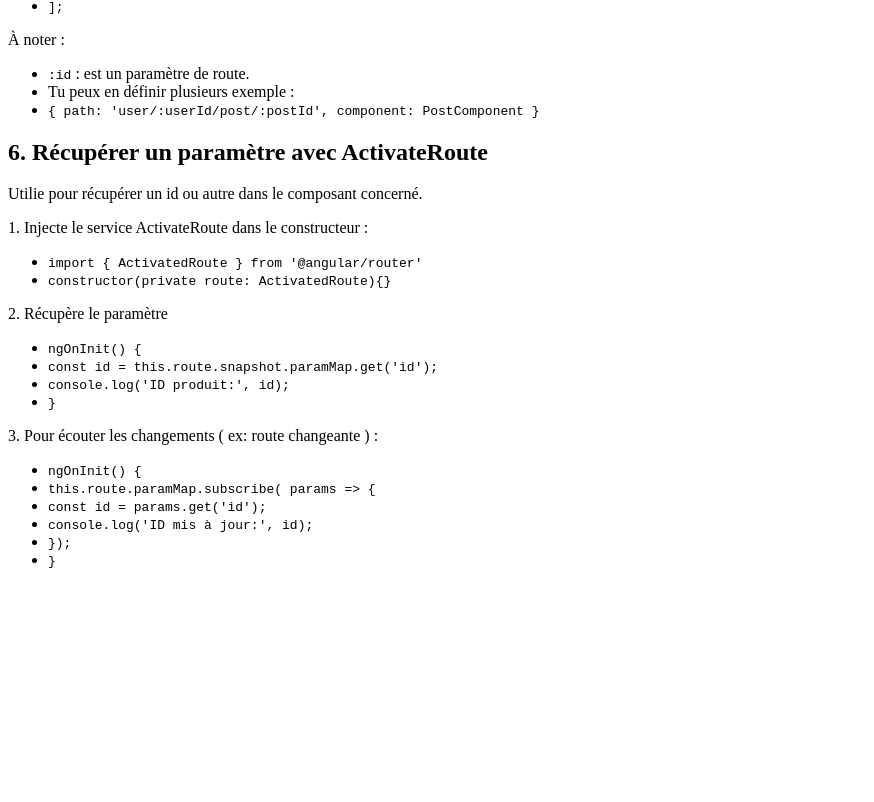
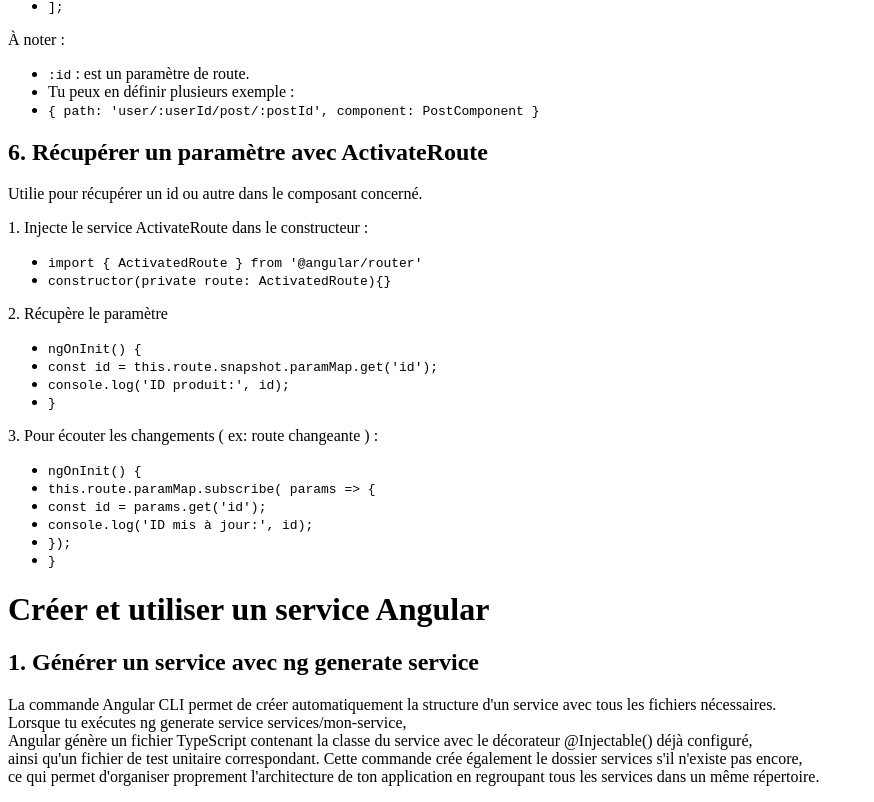
Before and after one commit to Loicwr/TestAngular, an Angular app: page / in a window 1280 px wide. Shown: the part 8146-8948 px from the top of the page, without its empty margins (0-874 px from the left). Before the commit the page ends 8731 px from the top, so only its background shows below. Built offline with nearby package versions, Linux system fonts and the light colour scheme.

Commit message:
feat(creer-utiliser-service): update component template with detailed service creation instructions

```diff
--- a/src/app/app.component.html
+++ b/src/app/app.component.html
@@ -6,3 +6,4 @@
 <app-formulaires-avec-forms-module></app-formulaires-avec-forms-module>
 <app-module-angular></app-module-angular>
 <app-routing-navigation></app-routing-navigation>
+<app-creer-utiliser-service></app-creer-utiliser-service>
--- a/src/app/app.component.ts
+++ b/src/app/app.component.ts
@@ -7,11 +7,12 @@ import { PipesComponent } from "./pipes/pipes.component";
 import { FormulairesAvecFormsModuleComponent } from "./formulaires-avec-forms-module/formulaires-avec-forms-module.component";
 import { ModuleAngularComponent } from "./module-angular/module-angular.component";
 import { RoutingNavigationComponent } from "./routing-navigation/routing-navigation.component";
+import { CreerUtiliserServiceComponent } from "./creer-utiliser-service/creer-utiliser-service.component";
 
 
 @Component({
   selector: 'app-root',
-  imports: [RouterOutlet, DemoBindingComponent, DirectivesStructurellesComponent, DirectivesDAttributComponent, PipesComponent, FormulairesAvecFormsModuleComponent, ModuleAngularComponent, RoutingNavigationComponent],
+  imports: [RouterOutlet, DemoBindingComponent, DirectivesStructurellesComponent, DirectivesDAttributComponent, PipesComponent, FormulairesAvecFormsModuleComponent, ModuleAngularComponent, RoutingNavigationComponent, CreerUtiliserServiceComponent],
   templateUrl: './app.component.html',
   styleUrl: './app.component.scss'
 })
--- a/src/app/creer-utiliser-service/creer-utiliser-service.component.html
+++ b/src/app/creer-utiliser-service/creer-utiliser-service.component.html
@@ -1 +1,9 @@
-<p>creer-utiliser-service works!</p>
+<h1>Créer et utiliser un service Angular</h1>
+
+<h2>1. Générer un service avec ng generate service</h2>
+<p>La commande Angular CLI permet de créer automatiquement la structure d'un service avec tous les fichiers nécessaires.<br>
+    Lorsque tu exécutes ng generate service services/mon-service,<br>
+    Angular génère un fichier TypeScript contenant la classe du service avec le décorateur &#64;Injectable() déjà configuré,<br>
+    ainsi qu'un fichier de test unitaire correspondant. Cette commande crée également le dossier services s'il n'existe pas encore,<br>
+    ce qui permet d'organiser proprement l'architecture de ton application en regroupant tous les services dans un même répertoire.
+</p>
```
